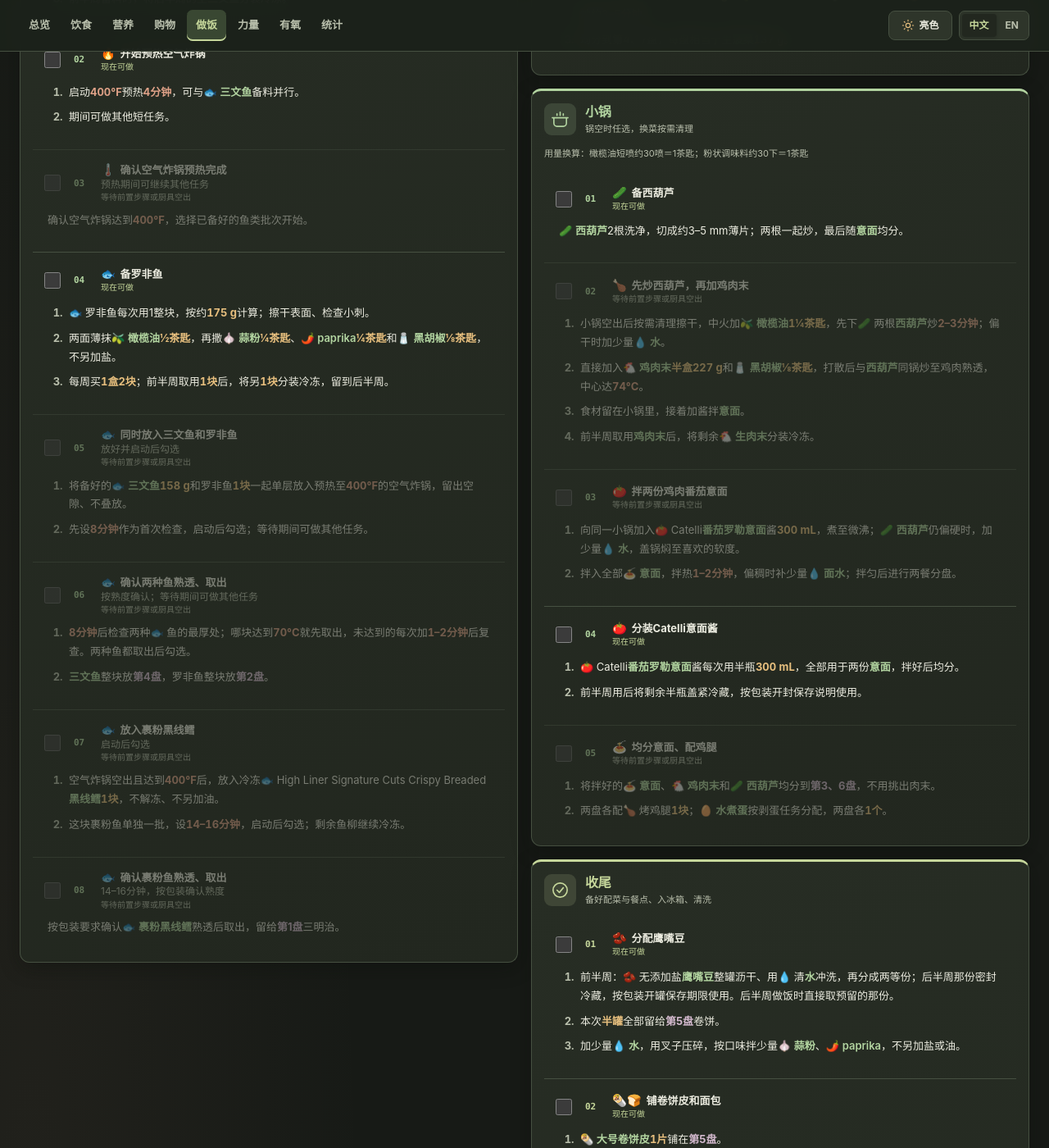
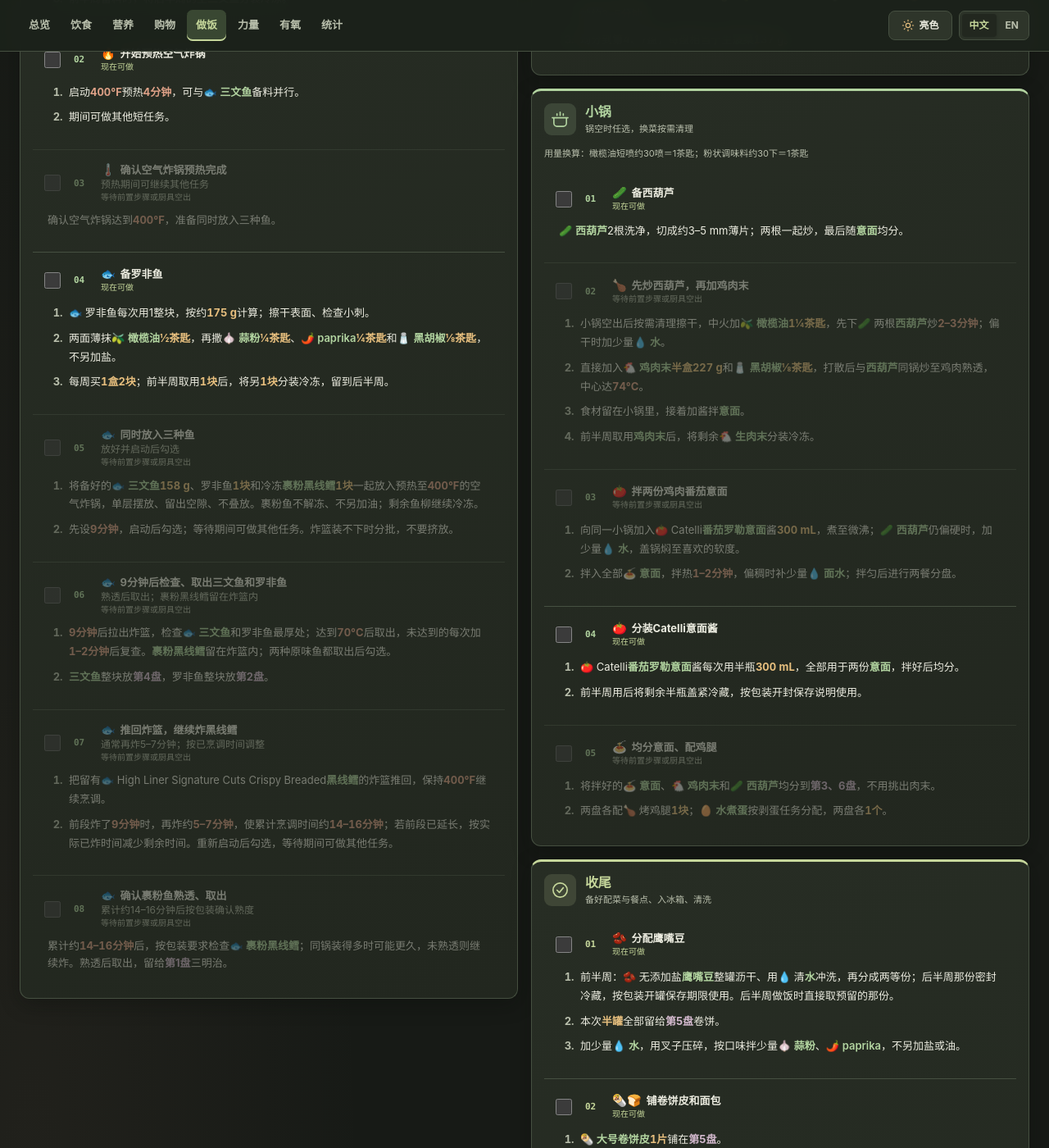
Before and after one commit to yunhaixiang/fitness, a Jekyll site: the page built from cooking.md, in a window 1280 px wide and 1400 px high, scrolled down 3453 px. Shown: the whole window at 82% size. Built offline with Jekyll 4.4.1, drawn with Linux system fonts in a browser that asks for light colours; some of the changed text lies outside the part shown.

Commit message:
Cook all fish together with staged air fryer removal

```diff
--- a/assets/cooking-flow.js
+++ b/assets/cooking-flow.js
@@ -18,7 +18,7 @@
   };
   const svg = (name) => `<svg viewBox="0 0 24 24" fill="none" stroke="currentColor" stroke-width="1.7" stroke-linecap="round" stroke-linejoin="round" aria-hidden="true">${icons[name]}</svg>`;
 
-  // The current plan cooks both fish in one air-fryer batch.
+  // Start all three fish together; remove the plain fish before finishing the breaded fillet.
   const nodes = [
     {"id": "oven-heat-start", "label": ["开始预热烤箱", "Start Preheating Oven"], "note": ["", ""], "group": "oven", "before": [], "link": "#cook-oven-heat-start", "minutes": 1, "instant": true},
     {"id": "prep-potato", "label": ["备土豆", "Prepare Potatoes"], "note": ["", ""], "group": "prep", "before": [], "link": "#cook-prep-potato", "minutes": 3, "displayGroup": "oven"},
@@ -55,10 +55,10 @@
     {"id": "air-heat-start", "label": ["开始预热空气炸锅", "Start Preheating Air Fryer"], "note": ["", ""], "group": "air", "before": [], "link": "#cook-air-heat-start", "minutes": 1, "instant": true},
     {"id": "air-heat", "label": ["确认空气炸锅预热完成", "Confirm Air Fryer Is Preheated"], "note": ["预热期间可继续其他任务", "Continue Other Tasks While Heating"], "group": "air", "before": ["air-heat-start"], "link": "#cook-air-heat", "minutes": 4, "confirmation": true},
     {"id": "prep-haddock", "label": ["备罗非鱼", "Prepare Tilapia"], "note": ["", ""], "group": "prep", "displayGroup": "air", "before": [], "link": "#cook-prep-haddock", "minutes": 3},
-    {"id": "fish-start", "label": ["同时放入三文鱼和罗非鱼", "Load Salmon and Tilapia Together"], "note": ["放好并启动后勾选", "Check after loading and starting"], "group": "air", "before": ["air-heat", "prep-salmon", "prep-haddock"], "link": "#cook-fish-start", "minutes": 1, "instant": true, "durationHint": 8, "holdsResource": "air", "releasesAt": "fish"},
-    {"id": "fish", "label": ["确认两种鱼熟透、取出", "Check and Remove Both Fish"], "note": ["按熟度确认；等待期间可做其他任务", "Confirm doneness; other tasks can be done while waiting"], "group": "air", "before": ["fish-start"], "link": "#cook-fish", "minutes": 8, "confirmation": true, "waitFor": "fish-start", "waitKind": "food"},
-    {"id": "breaded-fish-start", "label": ["放入裹粉黑线鳕", "Load Crispy Breaded Haddock"], "note": ["启动后勾选", "Check after starting"], "group": "air", "before": ["air-heat"], "link": "#cook-breaded-fish-start", "minutes": 1, "instant": true, "durationHint": 16, "holdsResource": "air", "releasesAt": "breaded-fish"},
-    {"id": "breaded-fish", "label": ["确认裹粉鱼熟透、取出", "Check and Remove Breaded Haddock"], "note": ["14–16分钟，按包装确认熟度", "14–16 minutes; check package directions"], "group": "air", "before": ["breaded-fish-start"], "link": "#cook-breaded-fish", "minutes": 16, "confirmation": true, "waitFor": "breaded-fish-start", "waitKind": "food"},
+    {"id": "fish-start", "label": ["同时放入三种鱼", "Load All Three Fish Together"], "note": ["放好并启动后勾选", "Check after loading and starting"], "group": "air", "before": ["air-heat", "prep-salmon", "prep-haddock"], "link": "#cook-fish-start", "minutes": 1, "instant": true, "durationHint": 9, "holdsResource": "air", "releasesAt": "fish"},
+    {"id": "fish", "label": ["9分钟后检查、取出三文鱼和罗非鱼", "Check and Remove Salmon and Tilapia at 9 Minutes"], "note": ["熟透后取出；裹粉黑线鳕留在炸篮内", "Remove once cooked through; leave breaded haddock in the basket"], "group": "air", "before": ["fish-start"], "link": "#cook-fish", "minutes": 9, "confirmation": true, "waitFor": "fish-start", "waitKind": "food"},
+    {"id": "breaded-fish-start", "label": ["推回炸篮，继续炸黑线鳕", "Return Basket and Continue Cooking Haddock"], "note": ["通常再炸5–7分钟；按已烹调时间调整", "Usually another 5–7 minutes; adjust for time already cooked"], "group": "air", "before": ["fish"], "link": "#cook-breaded-fish-start", "minutes": 1, "instant": true, "durationHint": 7, "holdsResource": "air", "releasesAt": "breaded-fish"},
+    {"id": "breaded-fish", "label": ["确认裹粉鱼熟透、取出", "Check and Remove Breaded Haddock"], "note": ["累计约14–16分钟后按包装确认熟度", "Check package doneness after about 14–16 minutes total"], "group": "air", "before": ["breaded-fish-start"], "link": "#cook-breaded-fish", "minutes": 7, "confirmation": true, "waitFor": "breaded-fish-start", "waitKind": "food"},
     {"id": "prep-zucchini", "label": ["备西葫芦", "Prepare Zucchini"], "note": ["", ""], "group": "prep", "before": [], "link": "#cook-prep-zucchini", "minutes": 2, "displayGroup": "small-wok"},
     {"id": "spinach", "label": ["菠菜", "Spinach"], "note": ["", ""], "group": "large-wok", "before": [], "link": "#cook-spinach", "minutes": 5},
     {"id": "ground", "label": ["先炒西葫芦，再加鸡肉末", "Cook Zucchini, Then Add Ground Chicken"], "note": ["", ""], "group": "small-wok", "before": ["prep-zucchini"], "link": "#cook-ground", "minutes": 8, "holdsResource": "small-wok", "releasesAt": "tomato"},
@@ -94,7 +94,7 @@
     {"id": "oven", "icon": "oven", "title": ["烤箱", "Oven"], "hint": ["按烤盘空间安排", "Schedule According to Tray Space"]},
     {"id": "rice", "icon": "rice", "title": ["电饭煲", "Rice Cooker"], "hint": ["先启动", "Start Early"]},
     {"id": "pots", "icon": "pot", "title": ["煮锅一、煮锅二", "Pots 1 and 2"], "hint": ["两锅并行", "Two Parallel Pots"]},
-    {"id": "air", "icon": "air", "title": ["空气炸锅", "Air Fryer"], "hint": ["原味鱼与裹粉鱼分批，先后可选", "Separate Plain and Breaded Fish Batches; Either First"]},
+    {"id": "air", "icon": "air", "title": ["空气炸锅", "Air Fryer"], "hint": ["三种鱼同下，原味鱼先取出", "Start All Three Together; Remove Plain Fish First"]},
     {"id": "large-wok", "icon": "wok", "title": ["大锅", "Wok"], "hint": ["炒菠菜", "Cook Spinach"]},
     {"id": "small-wok", "icon": "pot", "title": ["小锅", "Saucepan"], "hint": ["锅空时任选，换菜按需清理", "Choose Any Ready Task; Clean Between Dishes as Needed"]},
     {"id": "finish", "icon": "finish", "title": ["收尾", "Finish"], "hint": ["备好配菜与餐点、入冰箱、清洗", "Assemble Meals, Refrigerate and Clean"]}
--- a/cooking.md
+++ b/cooking.md
@@ -221,34 +221,34 @@ cooking: true
 <li>Work on other short tasks meanwhile.</li>
 </ol>
 </li>
-<li class="cooking-task-source"><p data-en="Confirm the air fryer has reached 400°F; choose a ready fish batch to cook.">确认空气炸锅达到400°F，选择已备好的鱼类批次开始。</p></li>
+<li class="cooking-task-source"><p data-en="Confirm the air fryer has reached 400°F before loading all three fish.">确认空气炸锅达到400°F，准备同时放入三种鱼。</p></li>
 <li class="cooking-task-source">
 <ol lang="zh-CN" class="cooking-source-zh">
-<li>将备好的🐟 三文鱼158 g和罗非鱼1块一起单层放入预热至400°F的空气炸锅，留出空隙、不叠放。</li>
-<li>先设8分钟作为首次检查，启动后勾选；等待期间可做其他任务。</li>
+<li>将备好的🐟 三文鱼158 g、罗非鱼1块和冷冻裹粉黑线鳕1块一起放入预热至400°F的空气炸锅，单层摆放、留出空隙、不叠放。裹粉鱼不解冻、不另加油；剩余鱼柳继续冷冻。</li>
+<li>先设9分钟，启动后勾选；等待期间可做其他任务。炸篮装不下时分批，不要挤放。</li>
 </ol>
 <ol lang="en" class="cooking-source-en" hidden>
-<li>Place the prepared 🐟 salmon (158 g) and 1 tilapia fillet together in the air fryer preheated to 400°F, in a single layer with space between pieces.</li>
-<li>Set 8 minutes for the first check and check this step after starting; work on other tasks meanwhile.</li>
+<li>Load the prepared 🐟 salmon (158 g), 1 tilapia fillet and 1 frozen breaded haddock fillet together at 400°F in a single layer with gaps, without overlapping. Do not thaw or add oil to the breaded fish; keep the remaining fillets frozen.</li>
+<li>Set 9 minutes and check this step after starting; work on other tasks meanwhile. If the basket is too small, cook in batches rather than crowding.</li>
 </ol>
 </li>
 <li class="cooking-task-source">
 <ol lang="zh-CN" class="cooking-source-zh">
-<li>8分钟后检查两种🐟 鱼的最厚处；哪块达到70°C就先取出，未达到的每次加1–2分钟后复查。两种鱼都取出后勾选。</li>
+<li>9分钟后拉出炸篮，检查🐟 三文鱼和罗非鱼最厚处；达到70°C后取出，未达到的每次加1–2分钟后复查。裹粉黑线鳕留在炸篮内；两种原味鱼都取出后勾选。</li>
 <li>三文鱼整块放第4盘，罗非鱼整块放第2盘。</li>
 </ol>
 <ol lang="en" class="cooking-source-en" hidden>
-<li>After 8 minutes, check the thickest part of both 🐟 fish. Remove each fillet when it reaches 70°C; give any unfinished fish another 1–2 minutes and recheck. Check off once both are removed.</li>
+<li>At 9 minutes, pull out the basket and check the thickest part of the 🐟 salmon and tilapia. Remove each at 70°C; give unfinished fish another 1–2 minutes and recheck. Leave the breaded haddock in the basket; check off once both plain fillets are removed.</li>
 <li>Place the whole salmon fillet in meal 4 and the whole tilapia fillet in meal 2.</li>
 </ol>
 </li>
 <li class="cooking-task-source">
-<ol lang="zh-CN" class="cooking-source-zh"><li>空气炸锅空出且达到400°F后，放入冷冻🐟 High Liner Signature Cuts Crispy Breaded黑线鳕1块，不解冻、不另加油。</li><li>这块裹粉鱼单独一批，设14–16分钟，启动后勾选；剩余鱼柳继续冷冻。</li></ol>
-<ol lang="en" class="cooking-source-en" hidden><li>When the air fryer is free and at 400°F, add 1 frozen 🐟 High Liner Signature Cuts Crispy Breaded haddock fillet without thawing or extra oil.</li><li>Cook this breaded fillet as a separate batch for 14–16 minutes. Check after starting; keep the remaining fillets frozen.</li></ol>
+<ol lang="zh-CN" class="cooking-source-zh"><li>把留有🐟 High Liner Signature Cuts Crispy Breaded黑线鳕的炸篮推回，保持400°F继续烹调。</li><li>前段炸了9分钟时，再炸约5–7分钟，使累计烹调时间约14–16分钟；若前段已延长，按实际已炸时间减少剩余时间。重新启动后勾选，等待期间可做其他任务。</li></ol>
+<ol lang="en" class="cooking-source-en" hidden><li>Return the basket containing the 🐟 High Liner Signature Cuts Crispy Breaded haddock and continue at 400°F.</li><li>After the initial 9 minutes, cook for about 5–7 more minutes, aiming for about 14–16 minutes total. If the initial stage took longer, reduce the remaining time accordingly. Check after restarting and work on other tasks while waiting.</li></ol>
 </li>
 <li class="cooking-task-source">
-<ol lang="zh-CN" class="cooking-source-zh"><li>按包装要求确认🐟 裹粉黑线鳕熟透后取出，留给第1盘三明治。</li></ol>
-<ol lang="en" class="cooking-source-en" hidden><li>Check that the 🐟 crispy breaded haddock is cooked through according to the package, then remove and reserve for the sandwich in meal 1.</li></ol>
+<ol lang="zh-CN" class="cooking-source-zh"><li>累计约14–16分钟后，按包装要求检查🐟 裹粉黑线鳕；同锅装得多时可能更久，未熟透则继续炸。熟透后取出，留给第1盘三明治。</li></ol>
+<ol lang="en" class="cooking-source-en" hidden><li>After about 14–16 minutes total, check the 🐟 breaded haddock according to the package. A fuller basket may take longer; continue if needed. Once cooked through, remove and reserve for the sandwich in meal 1.</li></ol>
 </li>
 </ol>
 
```
Also changed, not shown: tests/cooking-progress.test.js (+16 -0 lines).
